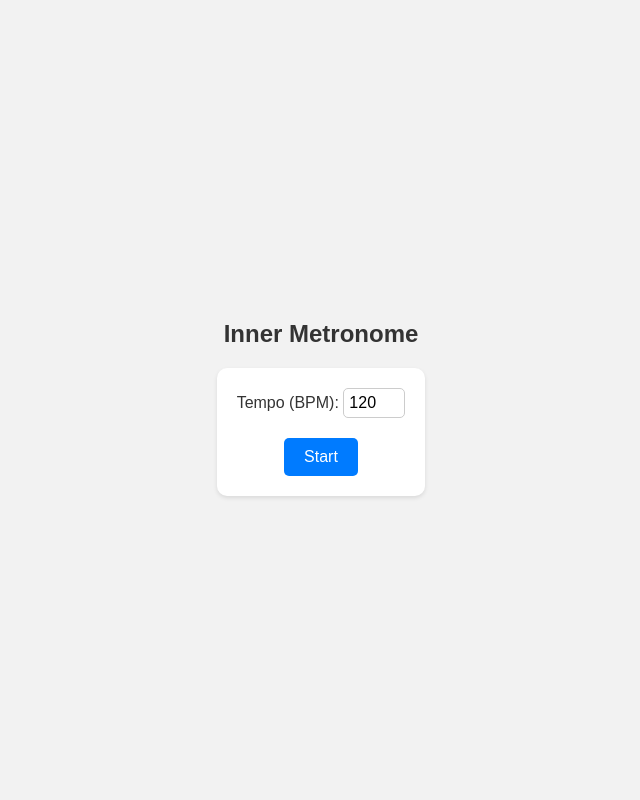
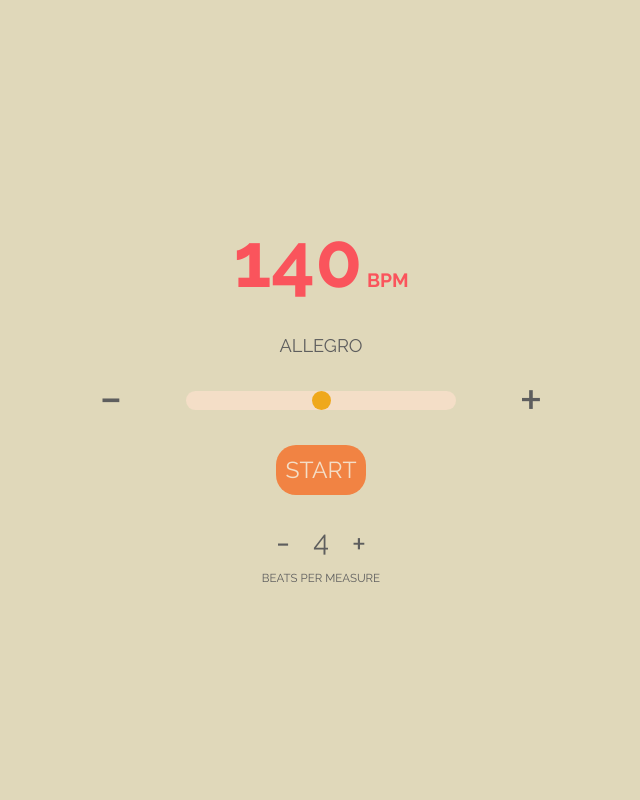
Before and after one commit to SimonValentino/InnerMetronome, a Django app: template core/templates/core/index.html in a window 1280 px wide. Shown: the whole page, without its empty margins (319-959 px from the left). Run offline with Django 4.2, Linux system fonts and the light colour scheme; the template is opened without the code that fills it, so the values that code supplies are empty.

Commit message:
Added styling and made page look good

```diff
--- a/core/static/css/metronome.css
+++ b/core/static/css/metronome.css
@@ -1,78 +1,183 @@
-body,
-html {
+@import url('https://fonts.googleapis.com/css2?family=Raleway:wght@400;700&display=swap');
+
+:root {
+    --primary: #fa545c;
+    --secondary: #f18343;
+    --secondary-lighter: #ec8e57;
+    --tertiary: #efa81b;
+    --bg: #e0d8ba;
+    --bg-lighter: rgb(244, 222, 199);
+}
+
+* {
+    padding: 0;
     margin: 0;
-    padding: 0;
-    height: 100%;
 }
 
 body {
-    font-family: Arial, sans-serif;
-    background-color: #f2f2f2;
+    font-family: "Raleway", sans-serif;
+    color: rgb(94, 94, 94);
+    background: var(--bg);
+    font-size: 1.2em;
 }
 
 .container {
     display: flex;
-    flex-direction: column;
     justify-content: center;
     align-items: center;
     height: 100vh;
 }
 
-h1 {
-    font-size: 24px;
-    margin-bottom: 20px;
-    color: #333;
+.metronome {
+    display: flex;
+    flex-direction: column;
+    width: 450px;
+    height: 370px;
+    justify-content: space-between;
 }
 
-.metronome {
-    background-color: #fff;
-    border-radius: 10px;
-    padding: 20px;
-    box-shadow: 0 2px 4px rgba(0, 0, 0, 0.1);
+.bpm-display {
+    width: 100%;
+    text-align: center;
+    color: var(--primary);
+    font-weight: bold;
+}
+
+.tempo {
+    font-size: 4em;
+    font-weight: bold;
+}
+
+.tempo-description {
+    font-size: 0.95em;
+    text-transform: uppercase;
     text-align: center;
 }
 
-.tempo-control {
-    margin-bottom: 20px;
+.tempo-settings {
+    display: flex;
+    justify-content: space-between;
 }
 
-label {
-    font-size: 16px;
-    color: #333;
+.adjust-tempo {
+    width: 30px;
+    height: 30px;
+    border-radius: 50%;
+    text-align: center;
+    cursor: pointer;
+    font-size: 3em;
 }
 
-input {
-    width: 50px;
-    padding: 5px;
-    font-size: 16px;
-    border: 1px solid #ccc;
-    border-radius: 5px;
+.adjust-tempo:hover {
+    background: var(--secondary);
+    color: var(--bg-lighter);
 }
 
-#start-stop {
-    background-color: #007BFF;
-    color: #fff;
-    font-size: 16px;
-    padding: 10px 20px;
-    border: none;
-    border-radius: 5px;
-    cursor: pointer;
-    transition: background-color 0.3s;
+.decrease-tempo {
+    line-height: 22px;
 }
 
-#start-stop:hover {
-    background-color: #0056b3;
+.increase-tempo {
+    line-height: 30px;
 }
 
-.metronome-tick {
+input[type=range] {
+    -webkit-appearance: none;
+    background-color: transparent;
+    width: 60%;
+}
+
+input[type=range]::-webkit-slider-thumb {
+    -webkit-appearance: none;
+}
+
+input[type=range]::-focus {
+    outline: none;
+}
+
+input[type=range]::-webkit-slider-thumb {
+    -webkit-appearance: none;
+    width: 19px;
+    height: 19px;
+    border-radius: 50%;
+    background-color: var(--tertiary);
+}
+
+input[type=range]::-moz-range-thumb{
+    -webkit-appearance: none;
+    width: 19px;
+    height: 19px;
+    border-radius: 50%;
+    background-color: var(--tertiary);
+    border: none;
+    margin-top: -9.5px;
+}
+
+input[type=range]::-webkit-slider-runnable-track {
+    width: 100%;
+    height: 19px;
+    background: var(--bg-lighter);
+    border-radius: 9.5px;
+}
+
+input[type=range]::-moz-range-track {
+    width: 100%;
+    height: 19px;
+    background: var(--bg-lighter);
+    border-radius: 9.5px;
+}
+
+.start-stop {
+    width: 90px;
+    height: 50px;
+    border-radius: 20px;
+    font-size: 1.2em;
+    text-align: center;
+    background: var(--secondary);
+    color: var(--bg-lighter);
+    line-height: 50px;
+    margin: 0 auto;
+    cursor: pointer;
+}
+
+.start-stop:hover {
+    background: var(--secondary-lighter);
+    color: var(--bg-lighter);
+}
+
+.measure-settings {
+    display: flex;
+    justify-content: center;
+    font-size: 1.5em;
+}
+
+.adjust-beats {
     width: 20px;
     height: 20px;
-    background-color: #007BFF;
     border-radius: 50%;
-    margin: 10px;
-    display: inline-block;
+    font-size: 1.2em;
+    text-align: center;
+    margin-left: 20px;
+    margin: 10px 20px;
+    cursor: pointer;
 }
 
-.active .metronome-tick {
-    background-color: #2ECC40;
+.adjust-beats:hover {
+    background: var(--secondary);
+    color: var(--bg-lighter);
 }
+
+.subtract-beat {
+    line-height: 16px;
+}
+
+.add-beat {
+    line-height: 21px;
+}
+
+.beats-per-measure-text {
+    text-align: center;
+    font-size: 0.6em;
+    text-transform: uppercase;
+    margin-top: -23px;
+}
--- a/core/static/js/metronome.js
+++ /dev/null
@@ -1,38 +0,0 @@
-document.addEventListener("DOMContentLoaded", function() {
-    const startStopButton = document.getElementById("start-stop");
-    const tempoInput = document.getElementById("tempo");
-    let metronomeInterval;
-    let isPlaying = false;
-
-    startStopButton.addEventListener("click", function() {
-        if (isPlaying) {
-            clearInterval(metronomeInterval);
-            isPlaying = false;
-            startStopButton.textContent = "Start";
-        } else {
-            const bpm = parseInt(tempoInput.value);
-            const delay = 60000 / bpm; // Calculate the delay in milliseconds
-            let tickCount = 0;
-
-            metronomeInterval = setInterval(function() {
-                // Visualization: Alternating background color for ticks
-                const tick = document.createElement("div");
-                tick.classList.add("metronome-tick");
-
-                if (tickCount % 4 === 0) {
-                    tick.classList.add("accented-tick"); // Highlight every 4th tick
-                }
-
-                document.querySelector(".metronome").appendChild(tick);
-                setTimeout(function() {
-                    tick.remove();
-                }, delay / 2); // Remove the tick after half of the delay
-                tickCount++;
-
-            }, delay);
-
-            isPlaying = true;
-            startStopButton.textContent = "Stop";
-        }
-    });
-});
--- a/core/templates/core/base.html
+++ b/core/templates/core/base.html
@@ -1,14 +1,14 @@
 {% load static %}
 <!DOCTYPE html>
 <html lang="en">
-<head>
-    <meta charset="UTF-8">
-    <meta name="viewport" content="width=device-width, initial-scale=1.0">
+  <head>
+    <meta charset="UTF-8" />
+    <meta name="viewport" content="width=device-width, initial-scale=1.0" />
     <title>Inner metronome</title>
 
     {% block head %} {% endblock head %}
-</head>
-<body>
+  </head>
+  <body>
     {% block body %} {% endblock body %}
-</body>
+  </body>
 </html>
--- a/core/templates/core/index.html
+++ b/core/templates/core/index.html
@@ -1,20 +1,29 @@
-{% extends "core/base.html" %}
-{% load static %}
+{% extends "core/base.html" %} {% load static %}
 
 {% block head %}
-    <link rel="stylesheet" href="{% static "css/metronome.css" %}">
-    <script src="{% static "js/metronome.js" %}"></script>
+<link rel="stylesheet" href="{% static "css/metronome.css" %}">
 {% endblock head %}
 
 {% block body %}
-    <div class="container">
-        <h1>Inner Metronome</h1>
-        <div class="metronome">
-            <div class="tempo-control">
-                <label for="tempo">Tempo (BPM):</label>
-                <input type="number" id="tempo" min="30" max="240" step="1" value="120">
-            </div>
-            <button id="start-stop">Start</button>
+<div class="container">
+    <div class="metronome">
+        <div class="bpm-display">
+            <span class="tempo">140</span>
+            <span class="bpm">BPM</span>
         </div>
+        <div class="tempo-description">Allegro</div>
+        <div class="tempo-settings">
+            <div class="adjust-tempo decrease-tempo">-</div>
+            <input class="slider" type="range" min="20" max="240" step="1">
+            <div class="adjust-tempo increase-tempo">+</div>
+        </div>
+        <div class="start-stop">START</div>
+        <div class="measure-settings">
+            <div class="adjust-beats subtract-beat">-</div>
+            <div class="beats-per-measure">4</div>
+            <div class="adjust-beats add-beat">+</div>
+        </div>
+        <span class="beats-per-measure-text">BEATS PER MEASURE</span>
     </div>
+</div>
 {% endblock body %}
```
Also changed, not shown: 1 other file.
